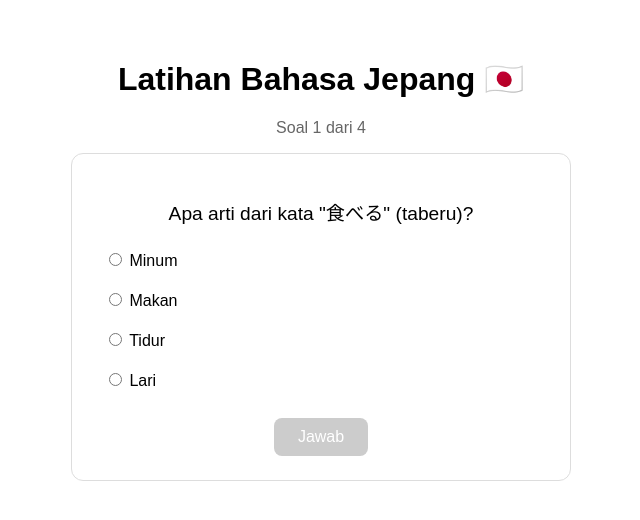
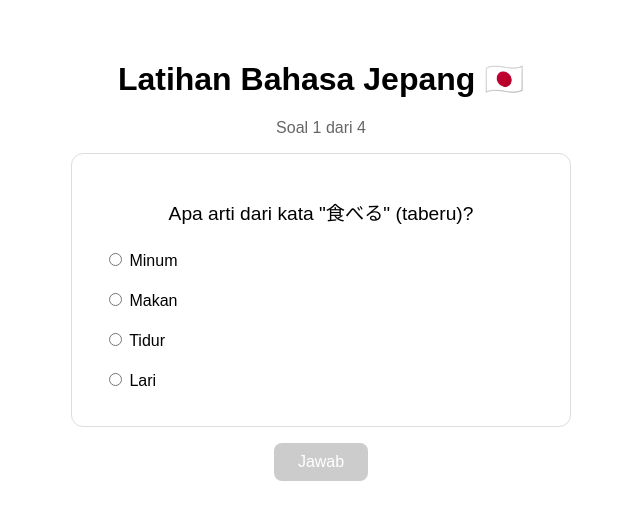
Before and after one commit to dianpriatna/exam-jepang, a SvelteKit app: page / in a window 1280 px wide. Shown: the top 520 px of the page, without its empty margins (319-959 px from the left). Built offline with nearby package versions, Linux system fonts and the light colour scheme.

Commit message:
Pisahkan komponen Soal

```diff
--- /dev/null
+++ b/src/lib/Soal.svelte
@@ -0,0 +1,55 @@
+<script>
+	let { soal, jawabanDipilih = $bindable(), sudahSubmit } = $props();
+</script>
+
+<div class="soal">
+	<p class="pertanyaan">{soal.pertanyaan}</p>
+
+	{#each soal.pilihan as pilihan}
+		<label class="pilihan">
+			<input
+				type="radio"
+				name="jawaban"
+				value={pilihan}
+				bind:group={jawabanDipilih}
+				disabled={sudahSubmit}
+			/>
+			{pilihan}
+		</label>
+	{/each}
+
+	{#if sudahSubmit}
+		<p class="hasil" class:benar={jawabanDipilih === soal.jawabanBenar} class:salah={jawabanDipilih !== soal.jawabanBenar}>
+			{jawabanDipilih === soal.jawabanBenar ? '✅ Benar!' : `❌ Salah. Jawaban benar: ${soal.jawabanBenar}`}
+		</p>
+	{/if}
+</div>
+
+<style>
+	.soal {
+		border: 1px solid #ddd;
+		border-radius: 12px;
+		padding: 24px;
+		margin-top: 16px;
+	}
+
+	.pertanyaan {
+		font-size: 1.2rem;
+		margin-bottom: 16px;
+	}
+
+	.pilihan {
+		display: block;
+		text-align: left;
+		padding: 8px;
+		margin: 4px 0;
+	}
+
+	.hasil {
+		margin-top: 16px;
+		font-weight: bold;
+	}
+
+	.benar { color: green; }
+	.salah { color: red; }
+</style>
--- a/src/routes/+page.svelte
+++ b/src/routes/+page.svelte
@@ -1,5 +1,6 @@
 <script>
 	import { daftarSoal } from '$lib/soal.js';
+	import Soal from '$lib/Soal.svelte';
 
 	let nomorSoal = $state(0);
 	let jawabanDipilih = $state(null);
@@ -33,35 +34,17 @@
 	{#if !selesai}
 		<p class="progress">Soal {nomorSoal + 1} dari {daftarSoal.length}</p>
 
-		<div class="soal">
-			<p class="pertanyaan">{soalSekarang.pertanyaan}</p>
-
-			{#each soalSekarang.pilihan as pilihan}
-				<label class="pilihan">
-					<input
-						type="radio"
-						name="jawaban"
-						value={pilihan}
-						bind:group={jawabanDipilih}
-						disabled={sudahSubmit}
-					/>
-					{pilihan}
-				</label>
-			{/each}
+		<Soal soal={soalSekarang} bind:jawabanDipilih {sudahSubmit} />
 
 		{#if !sudahSubmit}
 			<button onclick={submitJawaban} disabled={!jawabanDipilih}>
 				Jawab
 			</button>
 		{:else}
-				<p class="hasil" class:benar={jawabanDipilih === soalSekarang.jawabanBenar} class:salah={jawabanDipilih !== soalSekarang.jawabanBenar}>
-					{jawabanDipilih === soalSekarang.jawabanBenar ? '✅ Benar!' : `❌ Salah. Jawaban benar: ${soalSekarang.jawabanBenar}`}
-				</p>
 			<button onclick={soalBerikutnya}>
 				{nomorSoal < daftarSoal.length - 1 ? 'Soal Berikutnya' : 'Lihat Hasil'}
 			</button>
 		{/if}
-		</div>
 	{:else}
 		<div class="soal">
 			<h2>Ujian Selesai! 🎉</h2>
@@ -90,18 +73,6 @@
 		margin-top: 16px;
 	}
 
-	.pertanyaan {
-		font-size: 1.2rem;
-		margin-bottom: 16px;
-	}
-
-	.pilihan {
-		display: block;
-		text-align: left;
-		padding: 8px;
-		margin: 4px 0;
-	}
-
 	button {
 		margin-top: 16px;
 		padding: 10px 24px;
@@ -118,14 +89,6 @@
 		cursor: not-allowed;
 	}
 
-	.hasil {
-		margin-top: 16px;
-		font-weight: bold;
-	}
-
-	.benar { color: green; }
-	.salah { color: red; }
-
 	.skor-akhir {
 		font-size: 1.5rem;
 		font-weight: bold;
```
Lines whose indentation alone changed are shown as unchanged.
